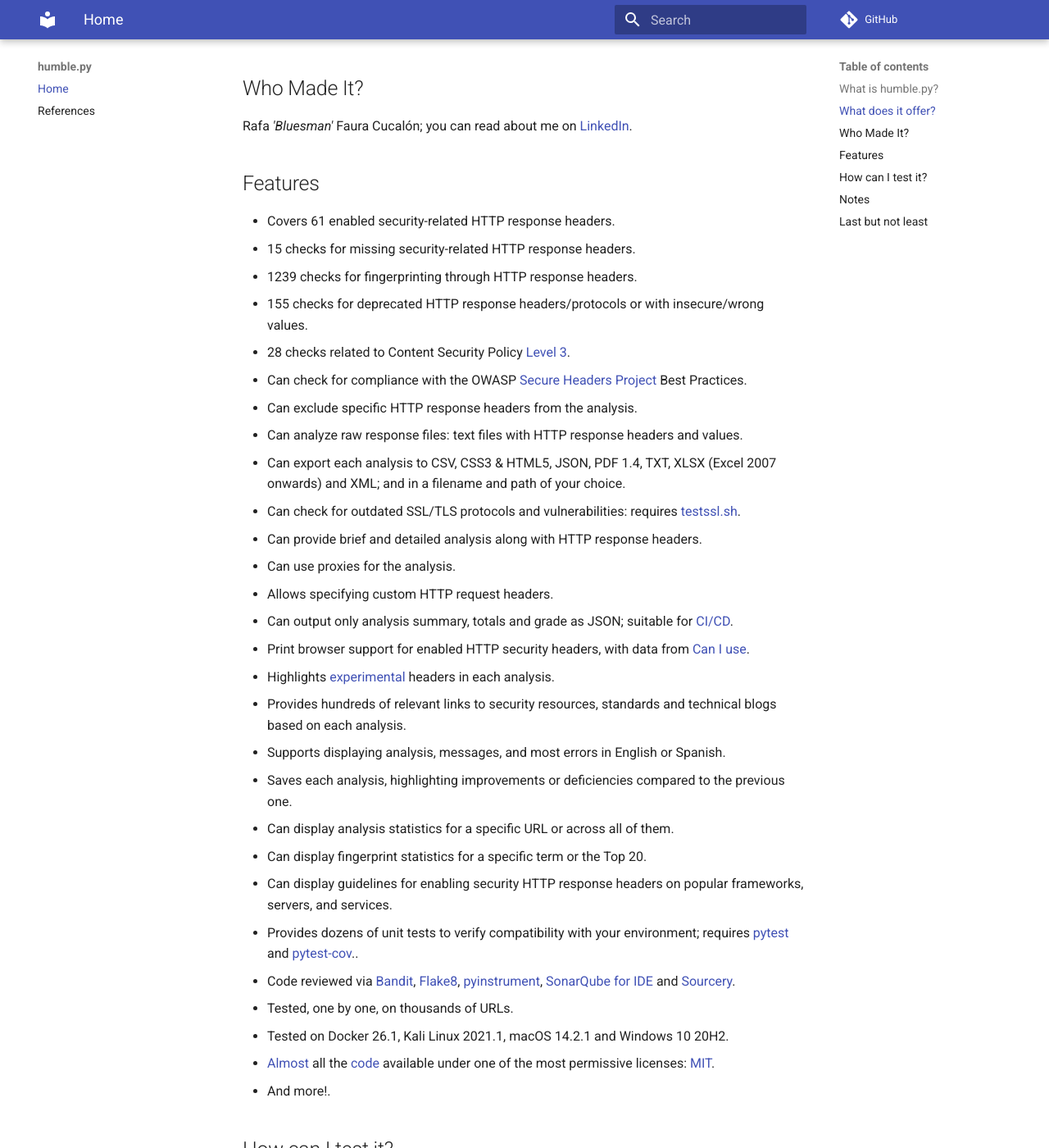
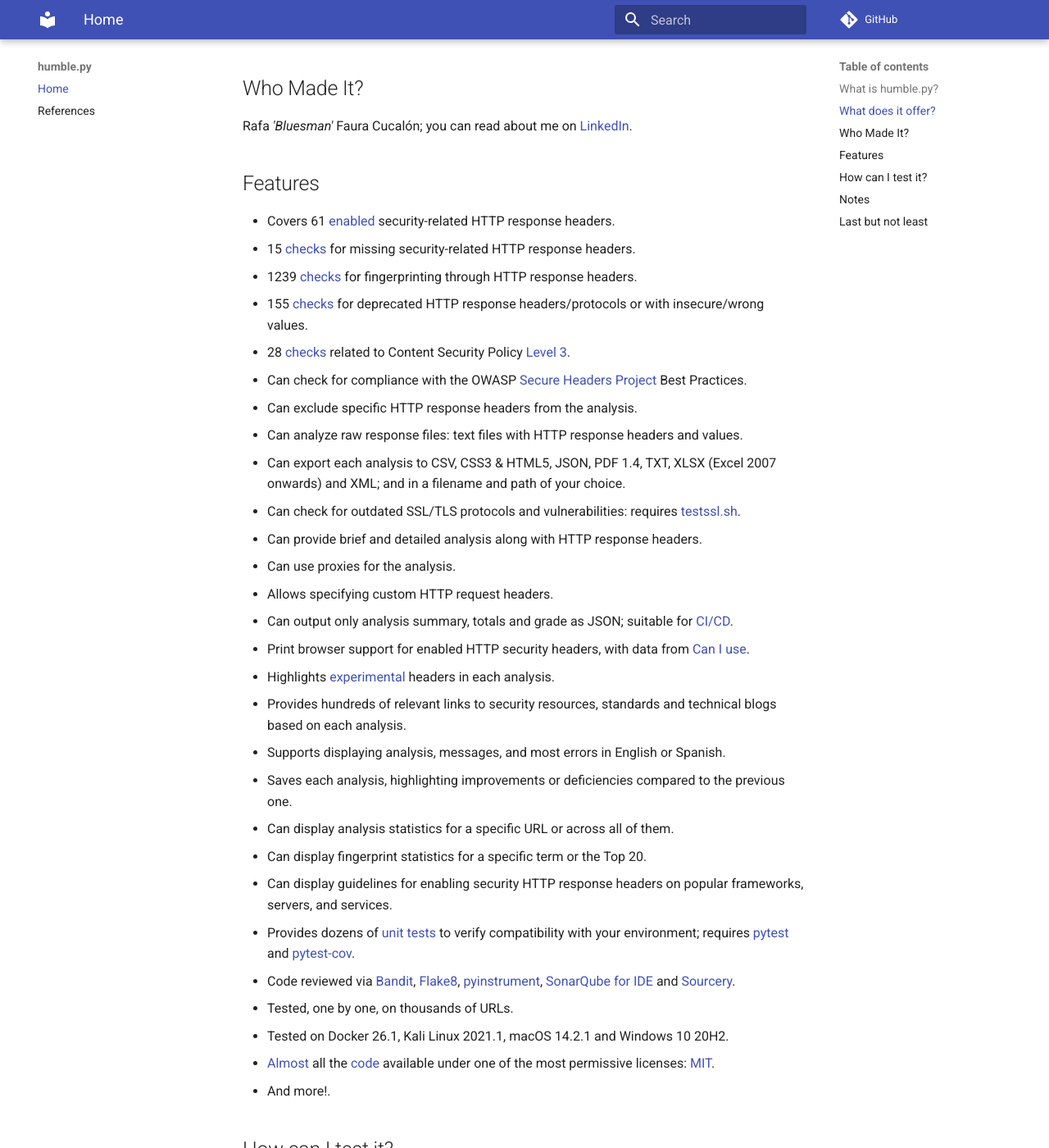
Before and after one commit to rfc-st/humble, an MkDocs documentation site: the page built from docs/index.md, in a window 1280 px wide and 1400 px high, scrolled down 894 px. Shown: the whole window at 82% size. Built offline with MkDocs 1.6.1 and Material for MkDocs 9.7.7, drawn with Linux system fonts in a browser that asks for light colours; comment, search, counter and statistics services are not loaded; some of the changed lines change nothing that is shown.

Commit message:
Minor: 'Read the Docs' updated

```diff
--- a/docs/index.md
+++ b/docs/index.md
@@ -23,11 +23,11 @@
 Rafa *'Bluesman'* Faura Cucalón; you can read about me on <a href="https://www.linkedin.com/in/rafaelfaura/" target="_blank">LinkedIn</a>.
 
 ## Features
-- Covers 61 enabled security-related HTTP response headers.
-- 15 checks for missing security-related HTTP response headers.
-- 1239 checks for fingerprinting through HTTP response headers.
-- 155 checks for deprecated HTTP response headers/protocols or with insecure/wrong values.
-- 28 checks related to Content Security Policy <a href="https://www.w3.org/TR/CSP3/" target="_blank">Level 3</a>.
+- Covers 61 <a href="https://github.com/rfc-st/humble/#checks-enabled-headers" target="_blank">enabled</a> security-related HTTP response headers.
+- 15 <a href="https://github.com/rfc-st/humble/#checks-missing-headers" target="_blank">checks</a> for missing security-related HTTP response headers.
+- 1239 <a href="https://github.com/rfc-st/humble/#checks-fingerprint-headers" target="_blank">checks</a> for fingerprinting through HTTP response headers.
+- 155 <a href="https://github.com/rfc-st/humble/#checks-deprecated-headersprotocols-and-insecure-values" target="_blank">checks</a> for deprecated HTTP response headers/protocols or with insecure/wrong values.
+- 28 <a href="https://github.com/rfc-st/humble/blob/master/additional/insecure.txt#L46-L73" target="_blank">checks</a> related to Content Security Policy <a href="https://www.w3.org/TR/CSP3/" target="_blank">Level 3</a>.
 - Can check for compliance with the OWASP <a href="https://owasp.org/www-project-secure-headers/#div-bestpractices" target="_blank">Secure Headers Project</a> Best Practices.
 - Can exclude specific HTTP response headers from the analysis.
 - Can analyze raw response files: text files with HTTP response headers and values.
@@ -45,7 +45,7 @@
 - Can display analysis statistics for a specific URL or across all of them.
 - Can display fingerprint statistics for a specific term or the Top 20.
 - Can display guidelines for enabling security HTTP response headers on popular frameworks, servers, and services.
-- Provides dozens of unit tests to verify compatibility with your environment; requires <a href="https://pypi.org/project/pytest/"  target="_blank">pytest</a> and <a href="https://pypi.org/project/pytest-cov/" target="_blank">pytest-cov</a>..
+- Provides dozens of <a href="https://github.com/rfc-st/humble/#unit-tests" target="_blank">unit tests</a> to verify compatibility with your environment; requires <a href="https://pypi.org/project/pytest/"  target="_blank">pytest</a> and <a href="https://pypi.org/project/pytest-cov/" target="_blank">pytest-cov</a>.
 - Code reviewed via <a href="https://pypi.org/project/bandit/" target="_blank">Bandit</a>, <a href="https://marketplace.visualstudio.com/items?itemName=ms-python.flake8" target="_blank">Flake8</a>, <a href="https://github.com/joerick/pyinstrument" target="_blank">pyinstrument</a>, <a href="https://marketplace.visualstudio.com/items?itemName=SonarSource.sonarlint-vscode" target="_blank">SonarQube for IDE</a> and <a href="https://marketplace.visualstudio.com/items?itemName=sourcery.sourcery" target="_blank">Sourcery</a>.
 - Tested, one by one, on thousands of URLs.
 - Tested on Docker 26.1, Kali Linux 2021.1, macOS 14.2.1 and Windows 10 20H2.
```
